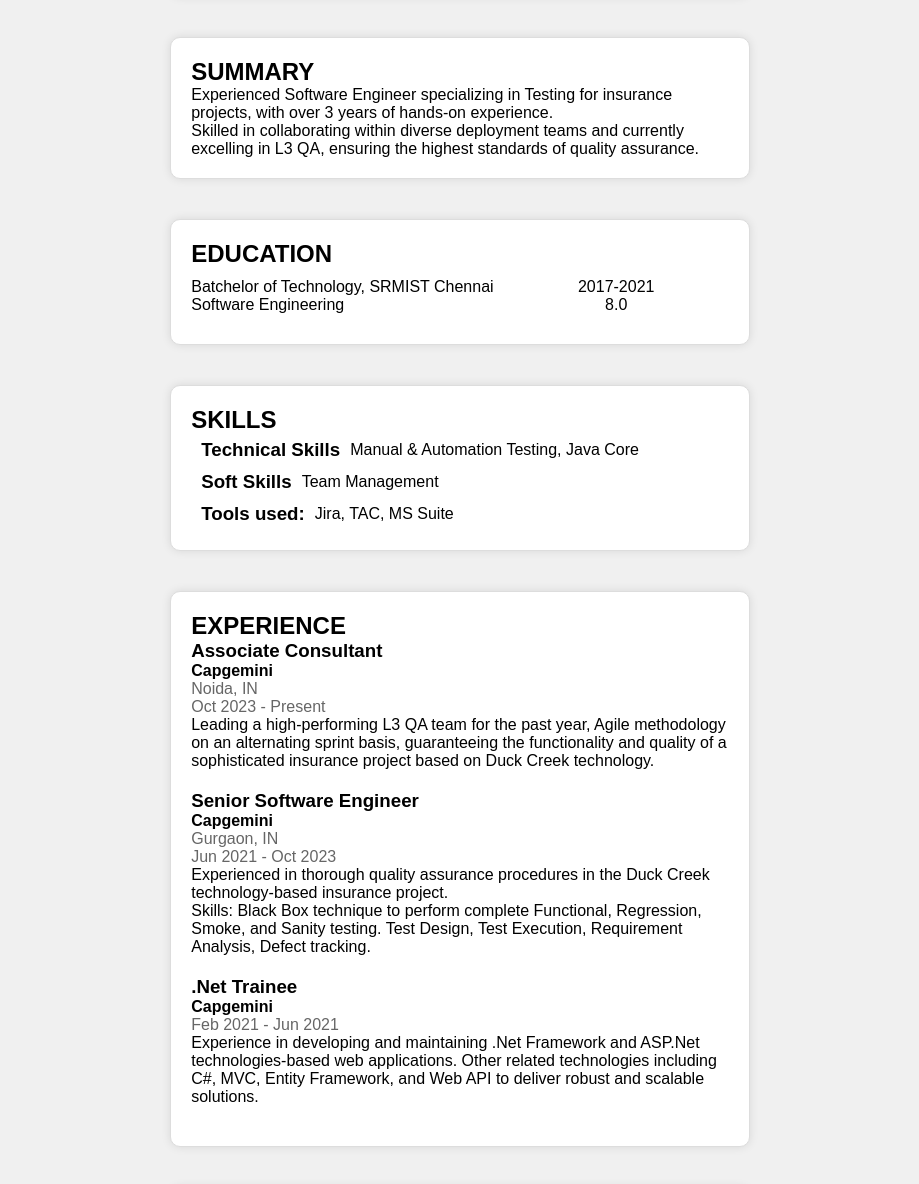
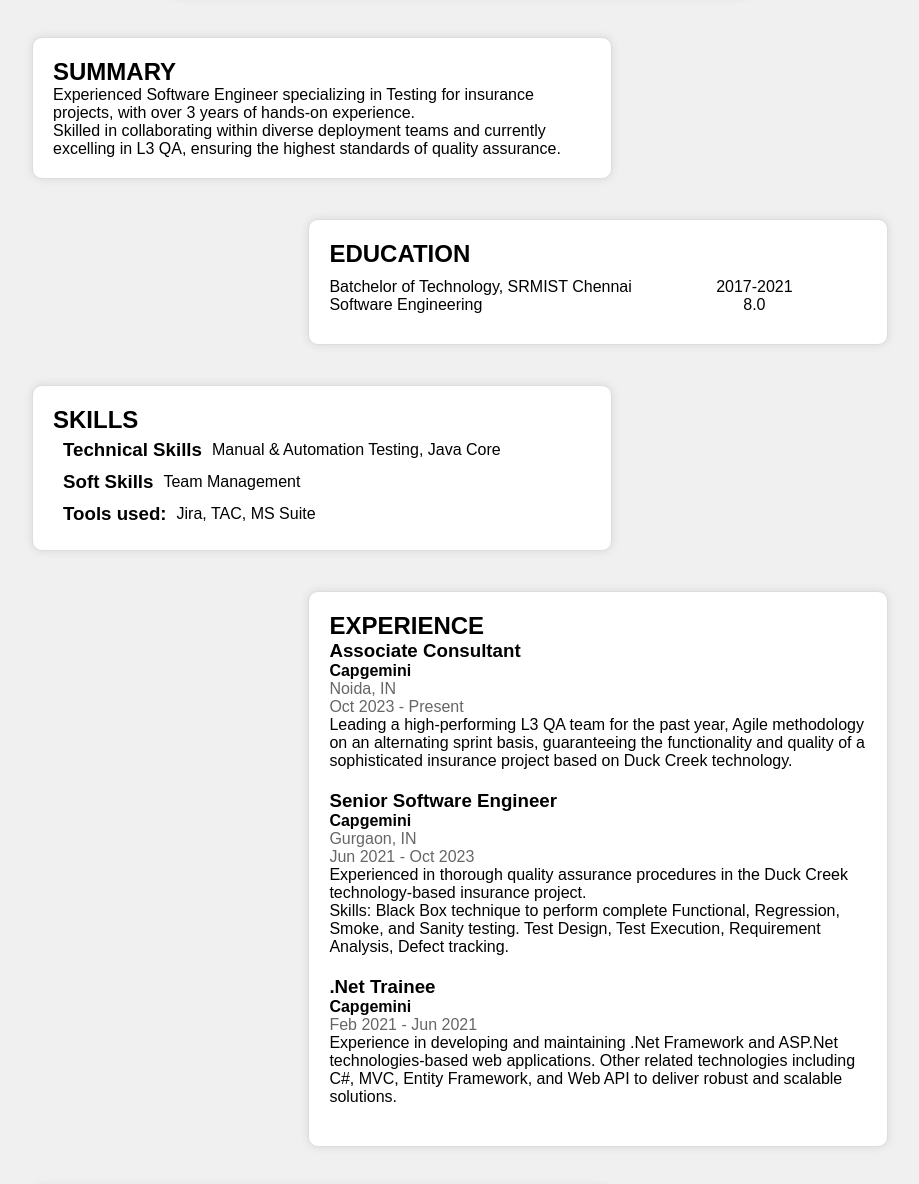
Before and after one commit to AnkitVS/Portfolio, a plain HTML site: page Pages/resume.html in a window 1280 px wide. Shown: the part 239-1423 px from the top of the page, without its empty margins (180-1099 px from the left). Drawn offline with Linux system fonts and the light colour scheme.

Commit message:
Changes Resume design.

```diff
--- a/Pages/resume.html
+++ b/Pages/resume.html
@@ -33,8 +33,7 @@
 
             </div>
         </div>
-
-        <div class="summary">
+        <div class="summary left">
             <h2>SUMMARY</h2>
             <p>Experienced Software Engineer specializing in Testing for insurance projects, with over 3 years of
                 hands-on
@@ -43,13 +42,12 @@
                 ensuring the
                 highest standards of quality assurance.</p>
         </div>
-
-        <div class="education">
+        <div class="education right">
             <h2>EDUCATION</h2>
             <p>Batchelor of Technology, SRMIST Chennai<br>Software Engineering<br></p>
             <p>2017-2021<br>8.0</p>
         </div>
-        <div class="skills">
+        <div class="skills left">
             <h2>SKILLS</h2>
             <div class="technical-skills">
                 <h3>Technical Skills</h3>
@@ -64,7 +62,7 @@
                 <p>Jira, TAC, MS Suite</p>
             </div>
         </div>
-        <div class="experience">
+        <div class="experience right">
             <h2>EXPERIENCE</h2>
             <div class="experience-item">
                 <h3>Associate Consultant</h3>
@@ -98,7 +96,7 @@
                 </p>
             </div>
         </div>
-        <div class="projects">
+        <div class="projects left">
             <h2>PROJECTS</h2>
             <h3 class="projects-title">Online Voting System</h3>
             <p class="projects-details">
```
